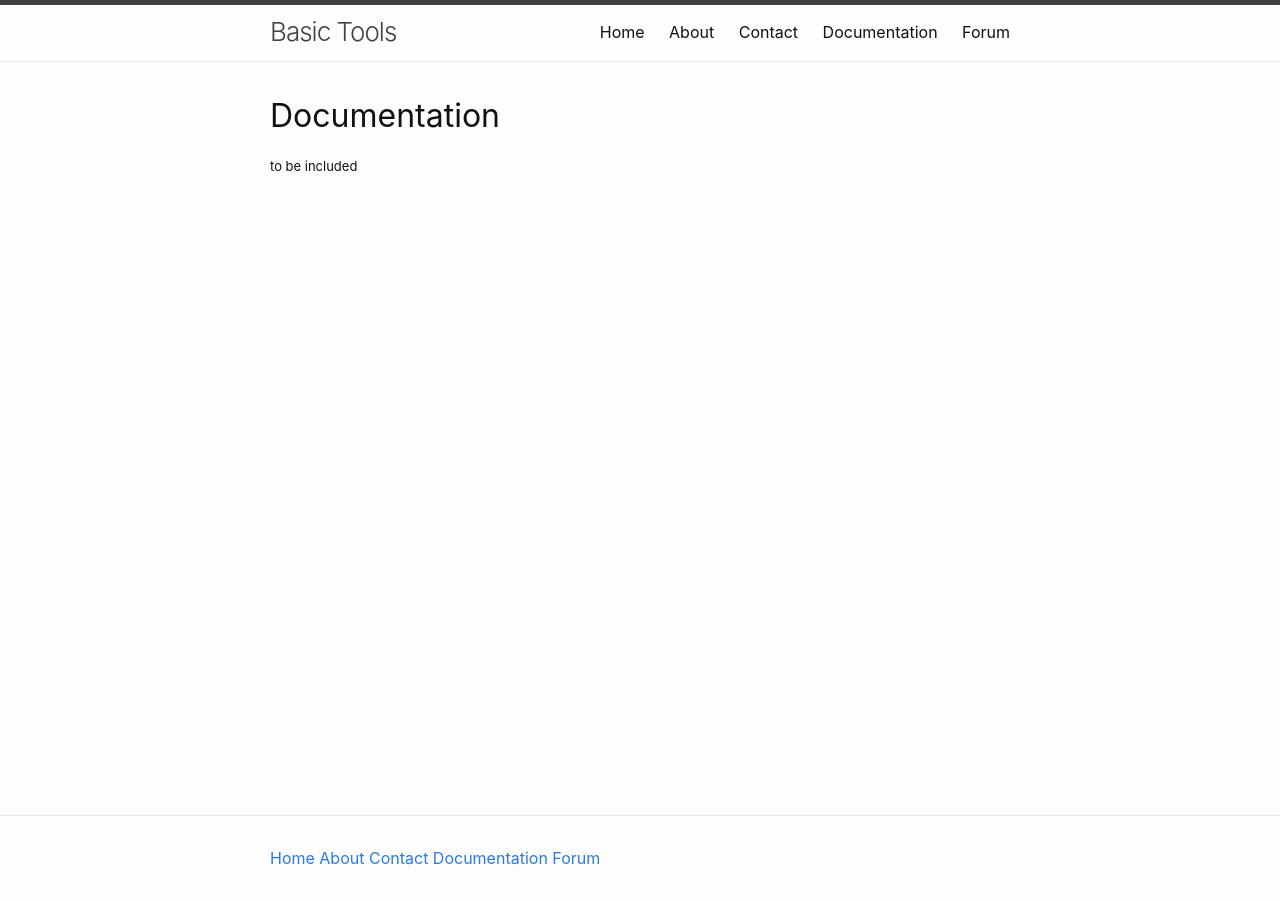
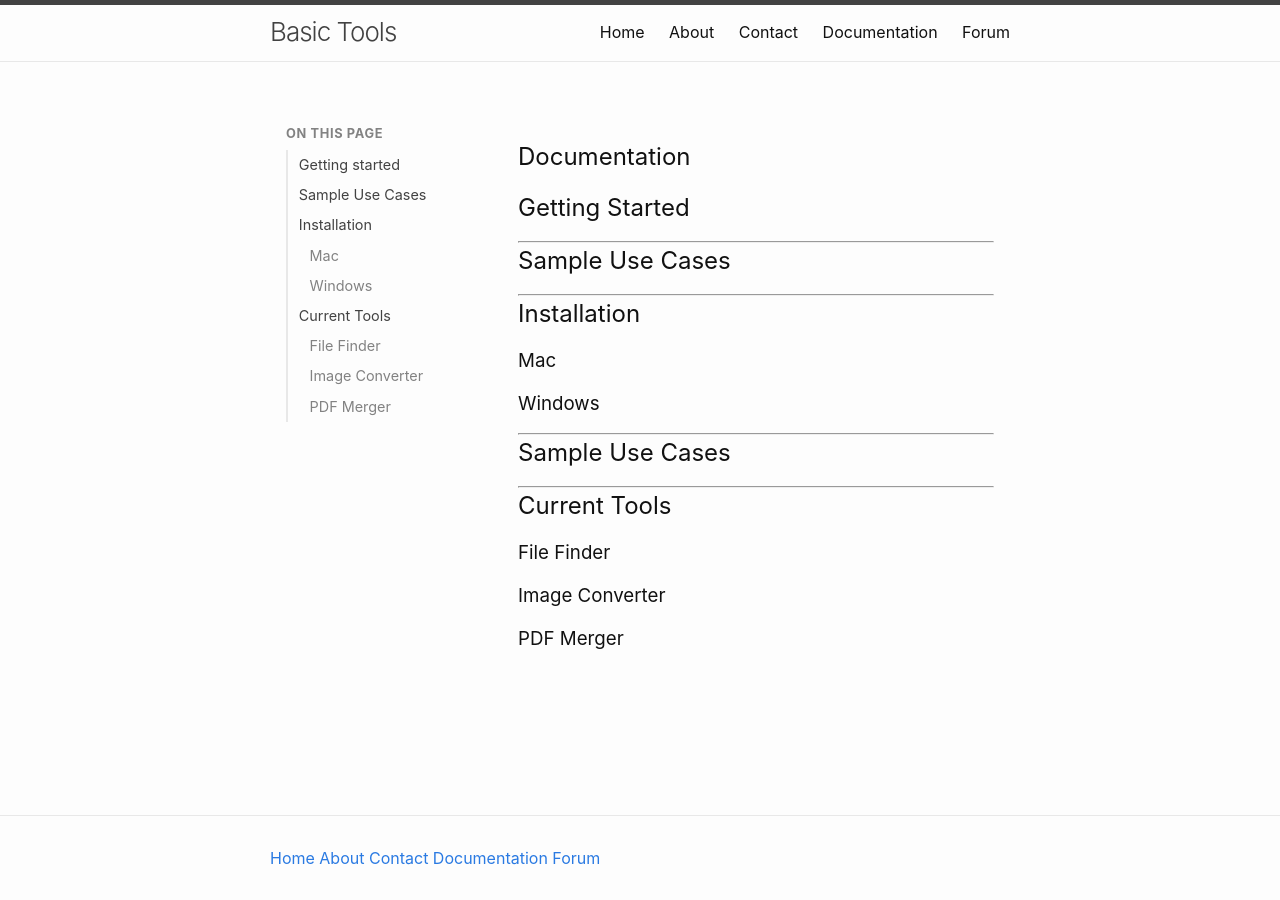
Before and after one commit to zzou21/BasicToolsWeb, a Jekyll site: the page built from documentation/documentation.html, in a window 1280 px wide. Built offline with Jekyll 4.4.1, drawn with Linux system fonts in a browser that asks for light colours.

Commit message:
added skeleton documentation

```diff
--- /dev/null
+++ b/_layouts/docs.html
@@ -0,0 +1,33 @@
+---
+layout: default
+---
+<!-- format for the documentation page -->
+<link rel="stylesheet" href="{{ '/assets/css/docsDefault.css' | relative_url }}">
+
+<div class="docs-wrapper">
+  <aside class="docs-sidebar">
+    <nav>
+      <p class="sidebar-title">On this page</p>
+      <ul>
+        <li><a href="#getting-started">Getting started</a></li>
+        <li><a href="#SampleUseCases">Sample Use Cases</a></li>
+        <li><a href="#installation">Installation</a></li>
+            <li class="toc-sub"><a href="#mac">Mac</a></li>
+            <li class="toc-sub"><a href="#windows">Windows</a></li>
+        <li><a href="#current-tools">Current Tools</a></li>
+            <li class="toc-sub"><a href="#FileFinder">File Finder</a></li>
+            <li class="toc-sub"><a href="#ImageConverter">Image Converter</a></li>
+            <li class="toc-sub"><a href="#PDFMerger">PDF Merger</a></li>
+
+
+
+        <!-- <li><a href="#troubleshooting">Troubleshooting</a></li> -->
+      </ul>
+    </nav>
+  </aside>
+
+  <article class="docs-content">
+    <h1>{{ page.title }}</h1>
+    {{ content }}
+  </article>
+</div>
--- /dev/null
+++ b/assets/css/docsDefault.css
@@ -0,0 +1,65 @@
+/* docs layout */
+.docs-wrapper {
+  display: flex;
+  align-items: flex-start;
+  gap: 2rem;
+  max-width: 960px;
+  margin: 2rem auto;
+  padding: 0 1rem;
+}
+
+.docs-sidebar {
+  width: 200px;
+  flex-shrink: 0;
+  position: sticky;
+  top: 1.5rem;
+}
+
+.sidebar-title {
+  font-size: 0.8em;
+  font-weight: bold;
+  text-transform: uppercase;
+  letter-spacing: 0.05em;
+  color: #828282;
+  margin-bottom: 0.5em;
+}
+
+.docs-sidebar nav ul {
+  list-style: none;
+  margin: 0;
+  padding: 0;
+  border-left: 2px solid #e8e8e8;
+}
+
+.docs-sidebar nav ul li a {
+  display: block;
+  padding: 0.3em 0.75em;
+  font-size: 0.9em;
+  color: #424242;
+  text-decoration: none;
+}
+
+.docs-sidebar nav ul li a:hover {
+  color: #111;
+}
+
+.docs-sidebar nav ul li.toc-sub a {
+  padding-left: 1.5em;
+  color: #828282;
+}
+
+.docs-content {
+  flex: 1;
+  min-width: 0;
+}
+
+@media (max-width: 700px) {
+  .docs-wrapper {
+    flex-direction: column;
+  }
+
+  .docs-sidebar {
+    width: 100%;
+    position: static;
+  }
+}
--- a/documentation/documentation.html
+++ b/documentation/documentation.html
@@ -1,10 +1,34 @@
 ---
-layout: default
-title: Basic Tools Docs
+layout: docs
 description: Docs
 permalink: /documentation/
 ---
 <link rel="stylesheet" href="{{ "/assets/css/generalPageUse.css" | relative_url }}">
 <h1>Documentation</h1>
 
-<p class="body">to be included</p>
+
+<h2 id="getting-started">Getting Started</h2>
+
+<hr>
+<!-- ------- -->
+<h2 id="SampleUseCases">Sample Use Cases</h2>
+<hr>
+
+<!-- ------- -->
+
+<h2 id="installation">Installation</h2>
+    <h3 id="mac">Mac</h3>
+    <h3 id="windows">Windows</h3>
+<hr>
+
+<!-- ------- -->
+<h2 id="SampleUseCases">Sample Use Cases</h2>
+
+<hr>
+
+<!-- ------- -->
+
+<h2 id="current-tools">Current Tools</h2>
+    <h3 id="FileFinder">File Finder</h3>
+    <h3 id="ImageConverter">Image Converter</h3>
+    <h3 id="PDFMerger">PDF Merger</h3>
--- a/forum/forum.html
+++ b/forum/forum.html
@@ -23,3 +23,5 @@ To participate in the forum, you need to provide your email so we know that you
 
 
 <iframe src="https://basictools.fider.io/" width="840" height="825" frameborder="0" marginheight="0" marginwidth="0">Loading…</iframe>
+
+<p class="body">If you'd like to share your comment/suggestion directly with me and not use the forum, that works too! Find my contact on the "<a href="{{ '/contact/' | relative_url }}" target="_blank" rel="noopener noreferrer"">Contact</a>" page.</p>
```
Also changed, not shown: index.html (+12 -4 lines).
